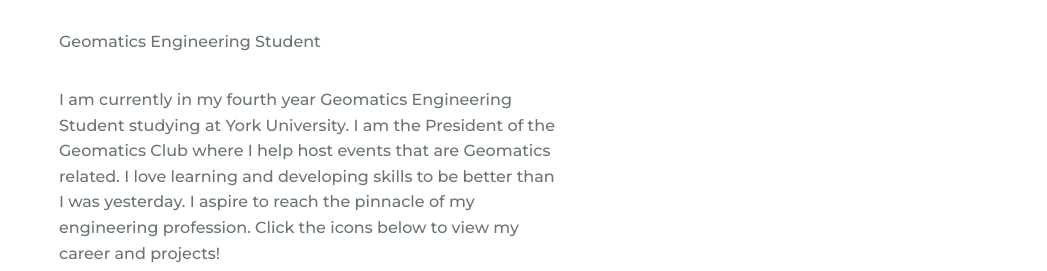
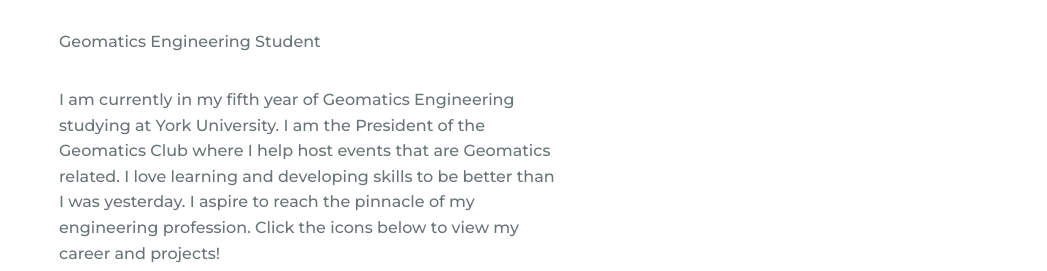
Before and after one commit to ryan-nguyen-geomatics/website, a plain HTML site: page index.html in a window 1280 px wide. Shown: the part 953-1224 px from the top of the page, without its empty margins (69-1116 px from the left). Drawn offline with nearby package versions, Linux system fonts and the light colour scheme.

Commit message:
Update index.html

```diff
--- a/index.html
+++ b/index.html
@@ -60,7 +60,7 @@
                     <div>
                         <h2 class="about__subtitle">Ryan Nguyen</h2>
                         <span class="about__profession">Geomatics Engineering Student</span>
-                        <p class="about__text">I am currently in my fourth year Geomatics Engineering Student studying at York University. I am the President of the Geomatics Club where I help host events that are Geomatics related.
+                        <p class="about__text">I am currently in my fifth year of Geomatics Engineering studying at York University. I am the President of the Geomatics Club where I help host events that are Geomatics related.
 			I love learning and developing skills to be better than I was yesterday. I aspire to reach the pinnacle of my engineering profession. Click the icons below to view my career and projects!</p>
 
                         <div class="about__social">
```
